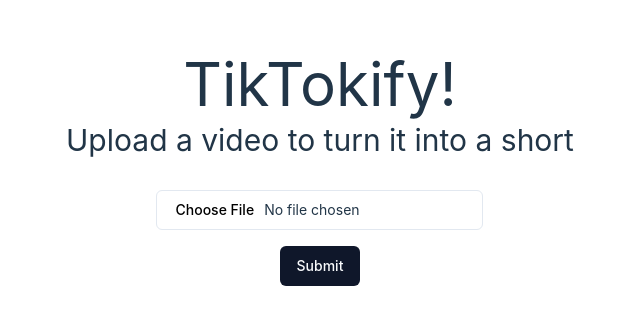
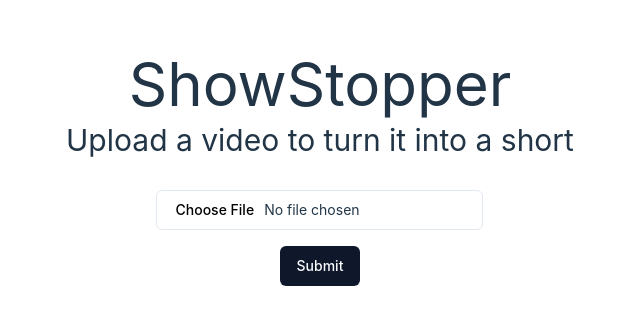
Before and after one commit to herzo175/mongodb-apr-2024-hackathon, a React (Vite) app in the folder frontend/: page / in a window 1280 px wide. Shown: the part 230-554 px from the top of the page, without its empty margins (320-960 px from the left). Built offline with nearby package versions, Linux system fonts and the light colour scheme.

Commit message:
change name

```diff
--- a/frontend/src/App.tsx
+++ b/frontend/src/App.tsx
@@ -13,7 +13,7 @@
   return (
     <div className="flex flex-col items-center space-y-8">
       <div className="space-y-2">
-        <h1 className="text-6xl">TikTokify!</h1>
+        <h1 className="text-6xl">ShowStopper</h1>
         <h2 className="text-3xl">Upload a video to turn it into a short</h2>
       </div>
       <div className="flex flex-col items-center space-y-4">
```
